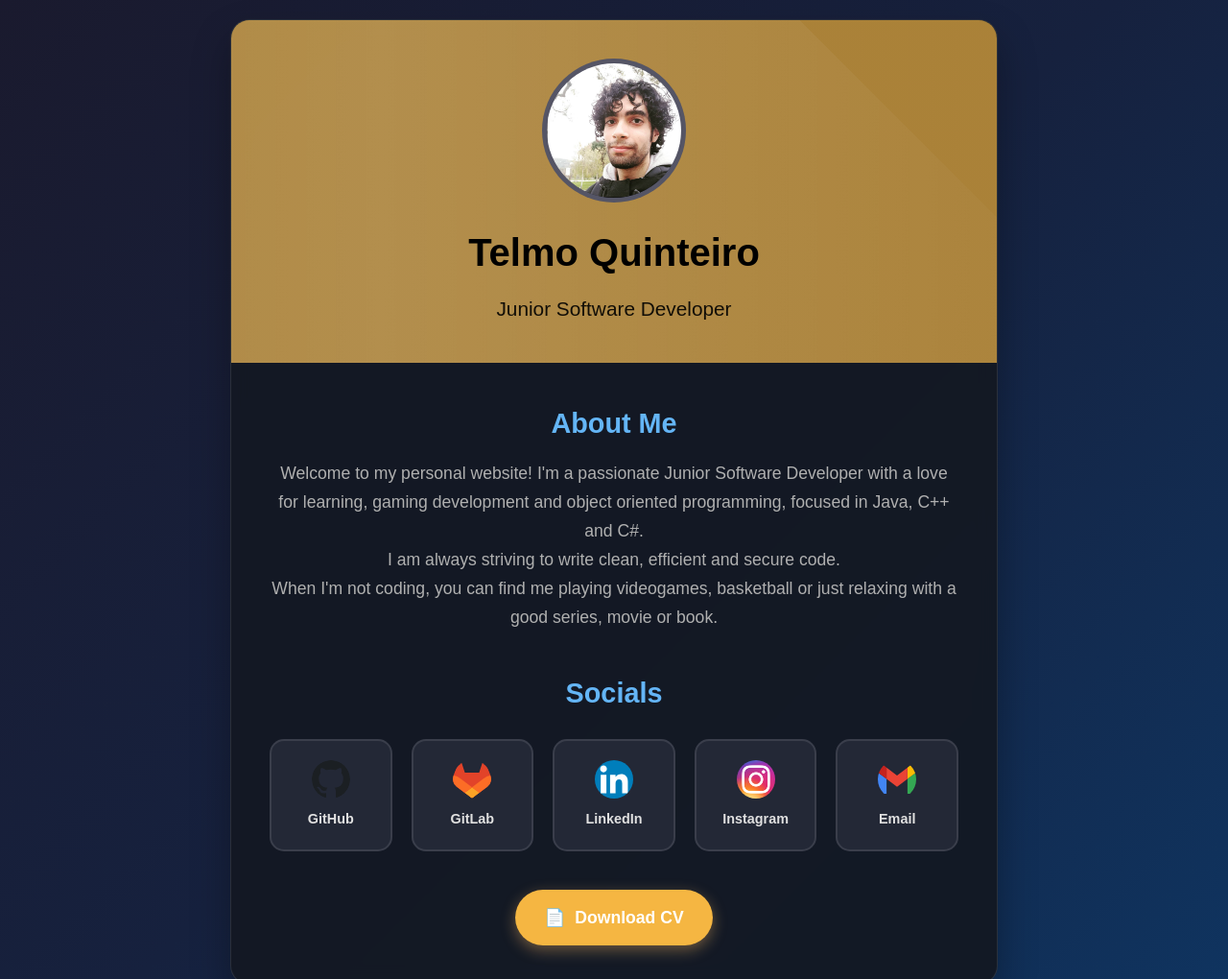
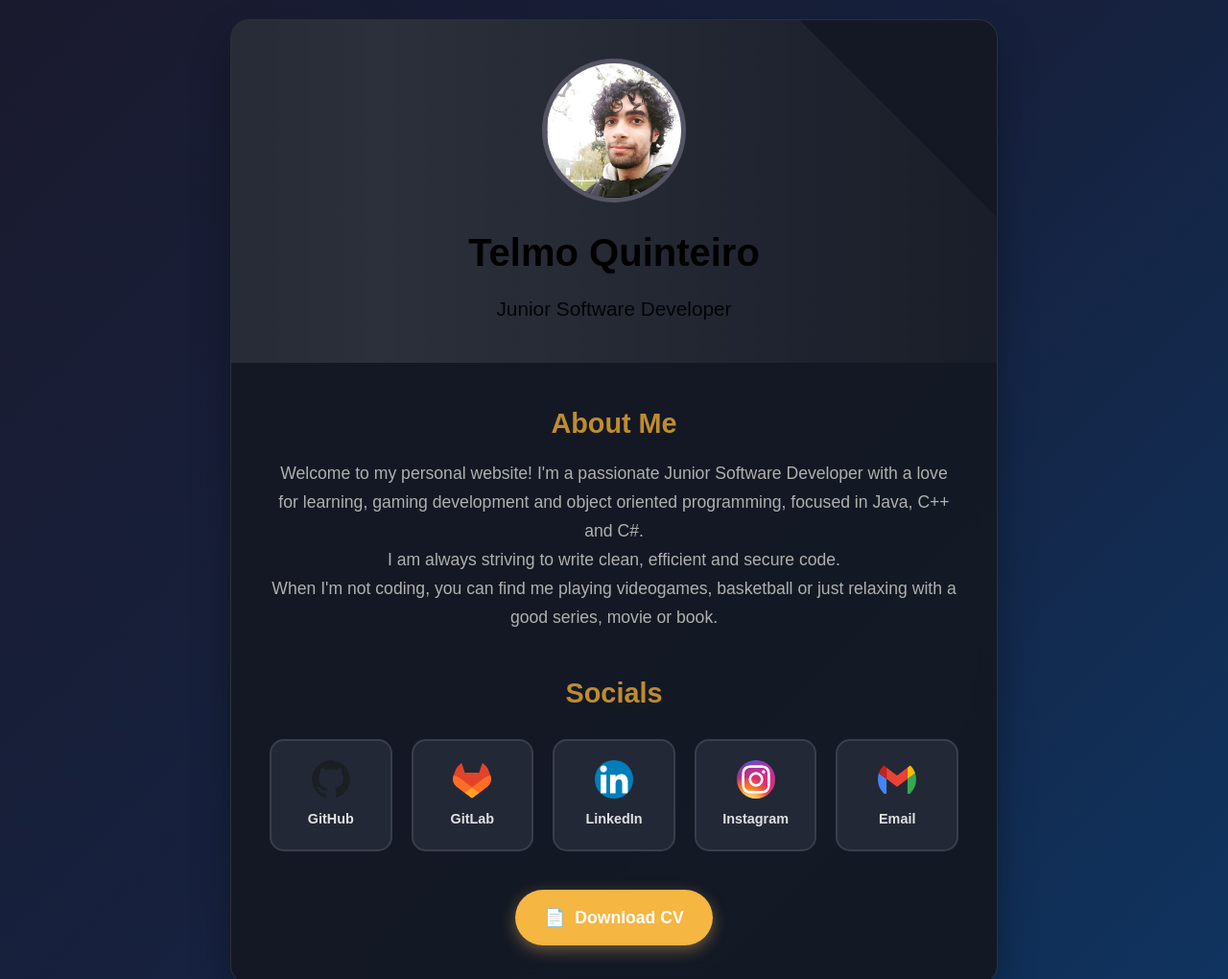
Before and after one commit to terumoo/terumoo.github.io, a plain HTML site: page index.html in a window 1280 px wide. Shown: the top 1020 px of the page at 96% size. Drawn offline with Linux system fonts and the light colour scheme.

Commit message:
updated colours

```diff
--- a/index.html
+++ b/index.html
@@ -49,7 +49,7 @@
         }
 
         .header {
-            background: linear-gradient(135deg, #f5b642ab, #f5b642ab);
+            background: linear-gradient(135deg, #dda030da);
             color: black;
             padding: 40px;
             text-align: center;
@@ -120,7 +120,7 @@
         }
 
         .about h2 {
-            color: #64b5f6;
+            color: #dda030da;
             margin-bottom: 15px;
             font-size: 1.8em;
             text-align: center;
@@ -137,7 +137,7 @@
         }
 
         .social-links h2 {
-            color: #64b5f6;
+            color: #dda030da;
             margin-bottom: 25px;
             font-size: 1.8em;
             text-align: center;
```
